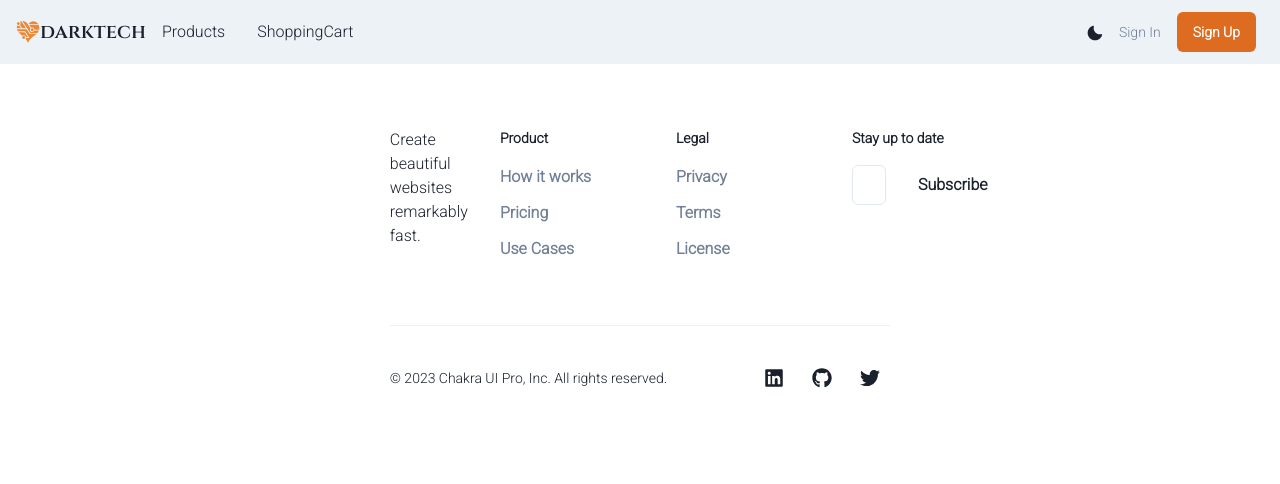
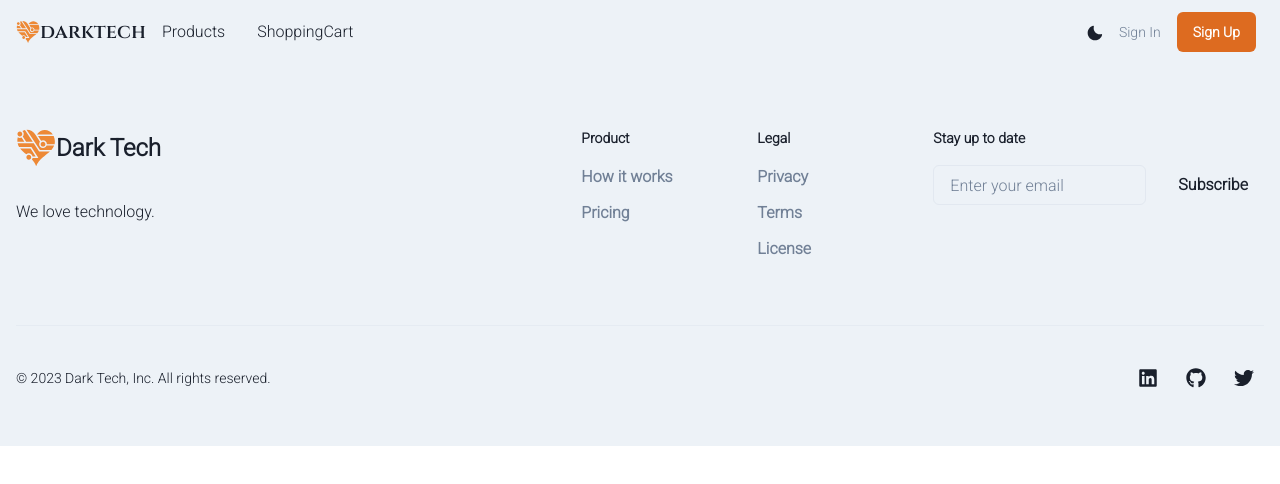
Before and after one commit to fehbs/darkTech, a React (Create React App) app in the folder client/: page /registration in a window 1280 px wide. Shown: the top 484 px of the page. Built offline with nearby package versions, Linux system fonts and the light colour scheme.

Commit message:
Add hover in Navbar logo

```diff
--- a/client/src/components/Footer.jsx
+++ b/client/src/components/Footer.jsx
@@ -1,17 +1,23 @@
 import {
+  Box,
   Button,
   ButtonGroup,
   Container,
   Divider,
+  Flex,
+  Icon,
   IconButton,
   Input,
   Stack,
   Text,
+  useColorModeValue,
 } from "@chakra-ui/react";
 import { FaGithub, FaLinkedin, FaTwitter } from "react-icons/fa";
+import { GiTechnoHeart } from 'react-icons/gi'
 
 const Footer = () => (
-  <Container as="footer" role="contentinfo">
+    <Box w='100%' bg={useColorModeValue('gray.100', 'gray.900')}>
+  <Container as="footer" role="contentinfo" maxW='7xl'>
     <Stack
       spacing="8"
       direction={{ base: "column", md: "row" }}
@@ -19,8 +25,20 @@ const Footer = () => (
       py={{ base: "12", md: "16" }}
     >
       <Stack spacing={{ base: "6", md: "8" }} align="start">
-        {/* <Logo /> */}
-        <Text color="muted">Create beautiful websites remarkably fast.</Text>
+        <Flex alignItems='center'>
+            <Icon
+            as={GiTechnoHeart}
+            h={10}
+            w={10}
+            color='orange.400'
+            />
+            <Text fontSize='2xl' fontWeight='extrabold'>
+                Dark Tech
+                </Text>
+        </Flex>
+        <Text color="muted">
+            We love technology.
+            </Text>
       </Stack>
       <Stack
         direction={{ base: "column-reverse", md: "column", lg: "row" }}
@@ -34,7 +52,6 @@ const Footer = () => (
             <Stack spacing="3" shouldWrapChildren>
               <Button variant="link">How it works</Button>
               <Button variant="link">Pricing</Button>
-              <Button variant="link">Use Cases</Button>
             </Stack>
           </Stack>
           <Stack spacing="4" minW="36" flex="1">
@@ -74,7 +91,7 @@ const Footer = () => (
       align="center"
     >
       <Text fontSize="sm" color="subtle">
-        &copy; {new Date().getFullYear()} Chakra UI Pro, Inc. All rights
+        &copy; {new Date().getFullYear()} Dark Tech, Inc. All rights
         reserved.
       </Text>
       <ButtonGroup variant="ghost">
@@ -99,6 +116,7 @@ const Footer = () => (
       </ButtonGroup>
     </Stack>
   </Container>
+  </Box>
 );
 
 export default Footer;
--- a/client/src/components/Navbar.jsx
+++ b/client/src/components/Navbar.jsx
@@ -15,6 +15,7 @@ import {
 import { Link as ReactLink } from "react-router-dom";
 import { HamburgerIcon, CloseIcon, MoonIcon, SunIcon } from "@chakra-ui/icons";
 import { GiTechnoHeart } from "react-icons/gi";
+import { useState } from "react";
 
 const links = [
   { linkName: "Products", path: "/products" },
@@ -40,6 +41,7 @@ const NavLink = ({ path, children }) => (
 const Navbar = () => {
   const { isOpen, onClose, onOpen } = useDisclosure();
   const { colorMode, toggleColorMode } = useColorMode();
+  const [isHovering, setIsHovering] = useState(false);
   return (
     <Box bg={useColorModeValue("gray.100", "gray.900")} px={4}>
       <Flex h={16} alignItems="center" justifyContent="space-between">
@@ -50,9 +52,18 @@ const Navbar = () => {
           onClick={isOpen ? onClose : onOpen}
         />
         <HStack>
-          <Link as={ReactLink} to="/">
+          <Link as={ReactLink} to="/"
+            style={{textDecoration: 'none'}}
+            onMouseEnter={() => setIsHovering(true)}
+            onMouseLeave={() => setIsHovering(false)}
+          >
             <Flex alignItems="center">
-            <Icon as={GiTechnoHeart} h={6} w={6}  color="orange.400" />
+            <Icon
+            as={GiTechnoHeart}
+            h={6}
+            w={6}
+            color={isHovering ? 'gray.200' : 'orange.400' }
+            />
               <Text fontSize='xl' fontWeight="extrabold" fontFamily={'Cinzel'}>darktech</Text>
             </Flex>
           </Link>
```
